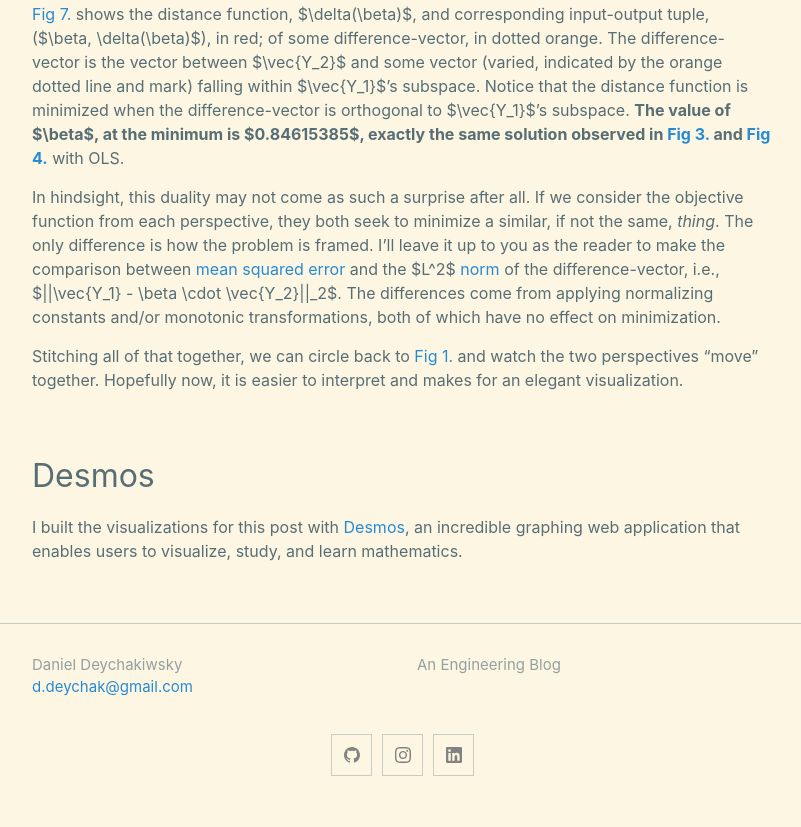
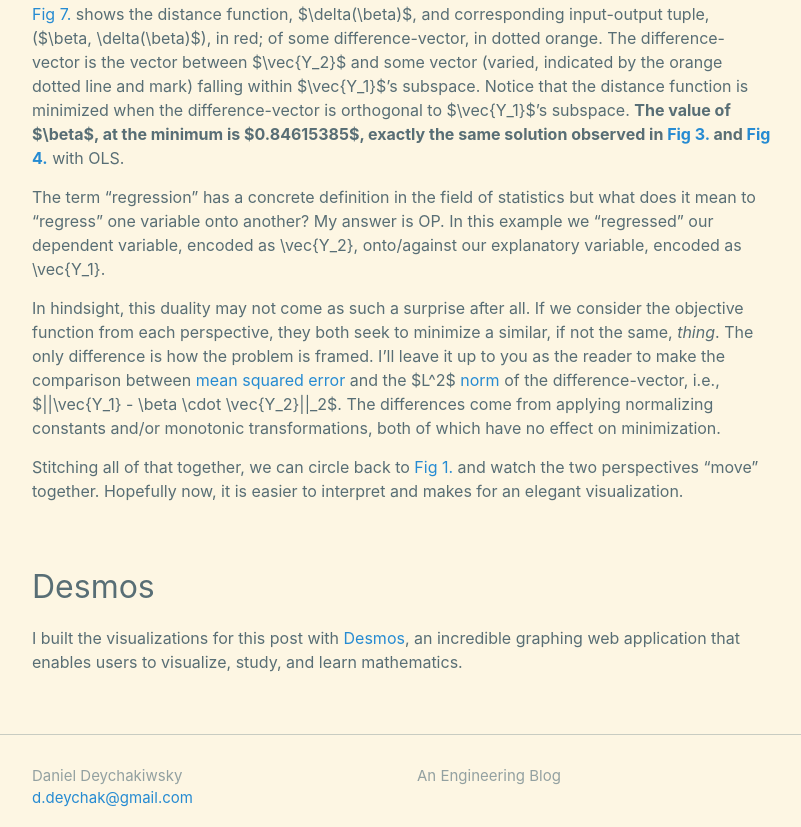
Before and after one commit to daniel-deychakiwsky/daniel-deychakiwsky.github.io, a Jekyll site: the page built from _posts/2020-12-08-linear-regression-is-orthogonal-projection.md, in a window 1280 px wide and 900 px high, scrolled down 6503 px, cut to the strip 73-900 px from the top of the window. Shown: the whole strip, without its empty margins (238-1039 px from the left). Built offline with Jekyll 4.4.1, drawn with Linux system fonts in a browser that asks for light colours; formulas are drawn with MathJax 3.

Commit message:
add ols-is-op blog post

```diff
--- a/_posts/2020-12-08-linear-regression-is-orthogonal-projection.md
+++ b/_posts/2020-12-08-linear-regression-is-orthogonal-projection.md
@@ -253,6 +253,12 @@
 same solution observed in [Fig 3.](#fig-3) and [Fig 4.](#fig-4)**
 with OLS.
 
+The term "regression" has a concrete definition in the field of
+statistics but what does it mean to "regress" one variable onto
+another? My answer is OP. In this example we "regressed" our
+dependent variable, encoded as \vec{Y_2}, onto/against our
+explanatory variable, encoded as \vec{Y_1}.
+
 In hindsight, this duality may not come as such a surprise after all.
 If we consider the objective function from each perspective, they
 both seek to minimize a similar, if not the same, _thing_. The only
```
